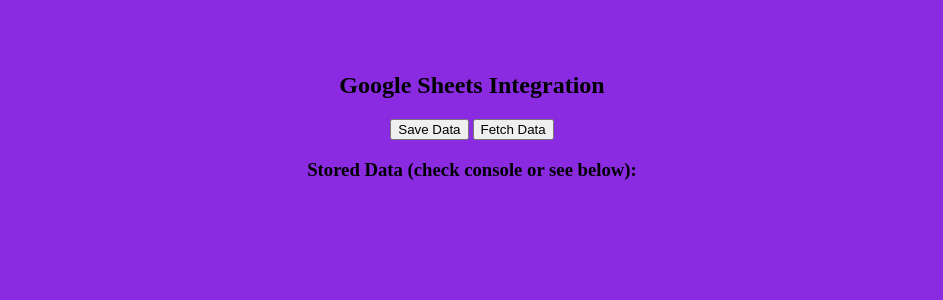
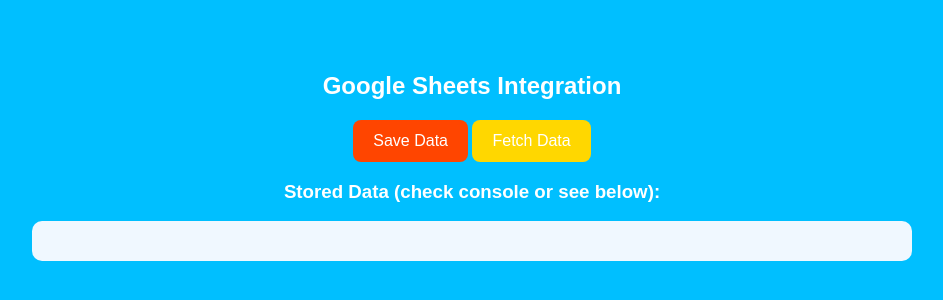
Before and after one commit to byangcakesss/Save-and-Fetch, a plain HTML site: page index.html in a window 1280 px wide. Shown: the part 148-448 px from the top of the page, without its empty margins (168-1111 px from the left). Drawn offline with Linux system fonts and the light colour scheme.

Commit message:
Update index.html

```diff
--- a/index.html
+++ b/index.html
@@ -5,12 +5,78 @@
   <title>Google Sheets Web App</title>
 </head>
 <style>
-    body{
-        background-color: blueviolet;
+    body {
+        background-color: #00BFFF; /* Deep sky blue for a refreshing vibe */
+        color: #FFFFFF; /* White text for better contrast */
         text-align: center;
         padding: 15%;
+        font-family: 'Arial', sans-serif;
+    }
+
+    h2 {
+        color: #ffffff; /* Vibrant header */
+    }
+
+    #saveBtn {
+        background-color: #FF4500; /* Orange-red button */
+        color: white;
+        border: none;
+        padding: 12px 20px;
+        border-radius: 8px;
+        font-size: 16px;
+        cursor: pointer;
+        transition: all 0.3s ease;
+    }
+
+    #saveBtn:hover {
+        background-color: #FF6347; /* Lighter red on hover */
+        transform: scale(1.05);
+    }
+
+    #fetchBtn {
+        background-color: #FFD700; /* Golden yellow for a fresh contrast */
+        color: #FFFFFF;
+        border: none;
+        padding: 12px 20px;
+        border-radius: 8px;
+        font-size: 16px;
+        cursor: pointer;
+        transition: all 0.3s ease;
+    }
+
+    #fetchBtn:hover {
+        background-color: #FF8C00; /* Darker orange on hover */
+        transform: scale(1.05);
+    }
+
+    #output {
+        background-color: #F0F8FF; /* Alice blue background for readability */
+        color: #333333; /* Dark text for easy reading */
+        padding: 20px;
+        border-radius: 10px;
+        font-family: 'Courier New', Courier, monospace;
+        font-size: 14px;
+        overflow-x: auto;
+    }
+
+    /* Spinner Styles */
+    #loadingSpinner {
+        display: none; /* Hidden by default */
+        border: 4px solid #f3f3f3; /* Light gray background */
+        border-top: 4px solid #3498db; /* Blue spinner */
+        border-radius: 50%;
+        width: 40px;
+        height: 40px;
+        animation: spin 2s linear infinite;
+        margin-top: 20px;
+    }
+
+    @keyframes spin {
+        0% { transform: rotate(0deg); }
+        100% { transform: rotate(360deg); }
     }
 </style>
+
 <body>
 
   <h2>Google Sheets Integration</h2>
@@ -21,6 +87,9 @@
   <h3>Stored Data (check console or see below):</h3>
   <pre id="output"></pre>
 
+  <!-- Loading spinner -->
+  <div id="loadingSpinner"></div>
+
   <script>
     const scriptURL = "https://script.google.com/macros/s/AKfycbypne8OjfMV5bxHuIQ5hcpFRA2Py5ELBdxtR-4TjPwuTg-iQhdUdOYSnqpQ3xhmI9z5WQ/exec";
 
@@ -28,13 +97,22 @@
     document.getElementById("saveBtn").addEventListener("click", () => {
       const payload = { name: "John Doe", score: 95 };
 
+      // Show the loading spinner while data is being saved
+      document.getElementById("loadingSpinner").style.display = "block";
+
       fetch(scriptURL, {
         method: "POST",
         body: JSON.stringify(payload)
       })
       .then(res => res.text())
-      .then(msg => alert(msg))
+      .then(msg => {
+        // Hide the spinner after data is saved
+        document.getElementById("loadingSpinner").style.display = "none";
+        alert(msg);
+      })
       .catch(err => {
+        // Hide the spinner if there was an error
+        document.getElementById("loadingSpinner").style.display = "none";
         console.error("POST error:", err);
         alert("Failed to save data.");
       });
```
